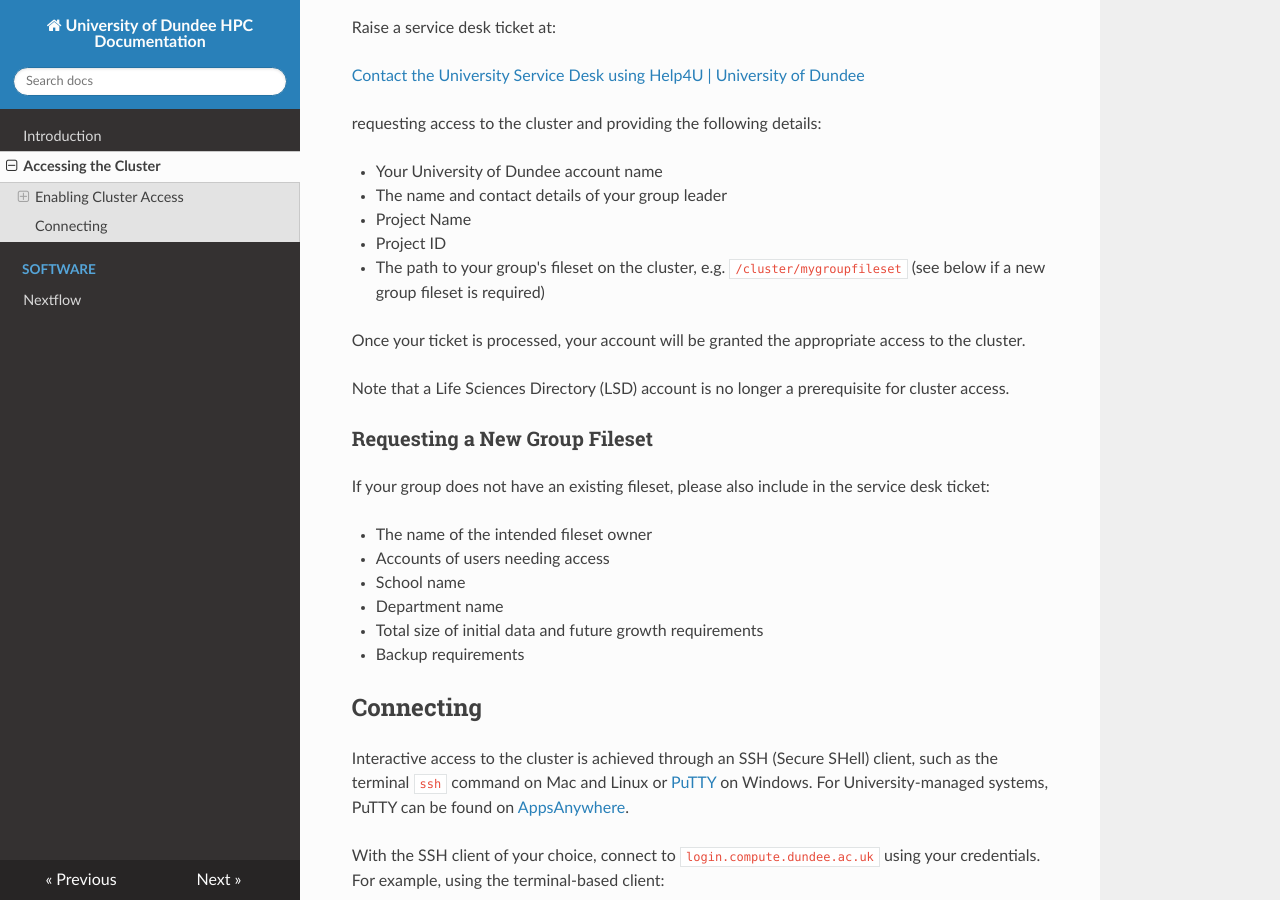
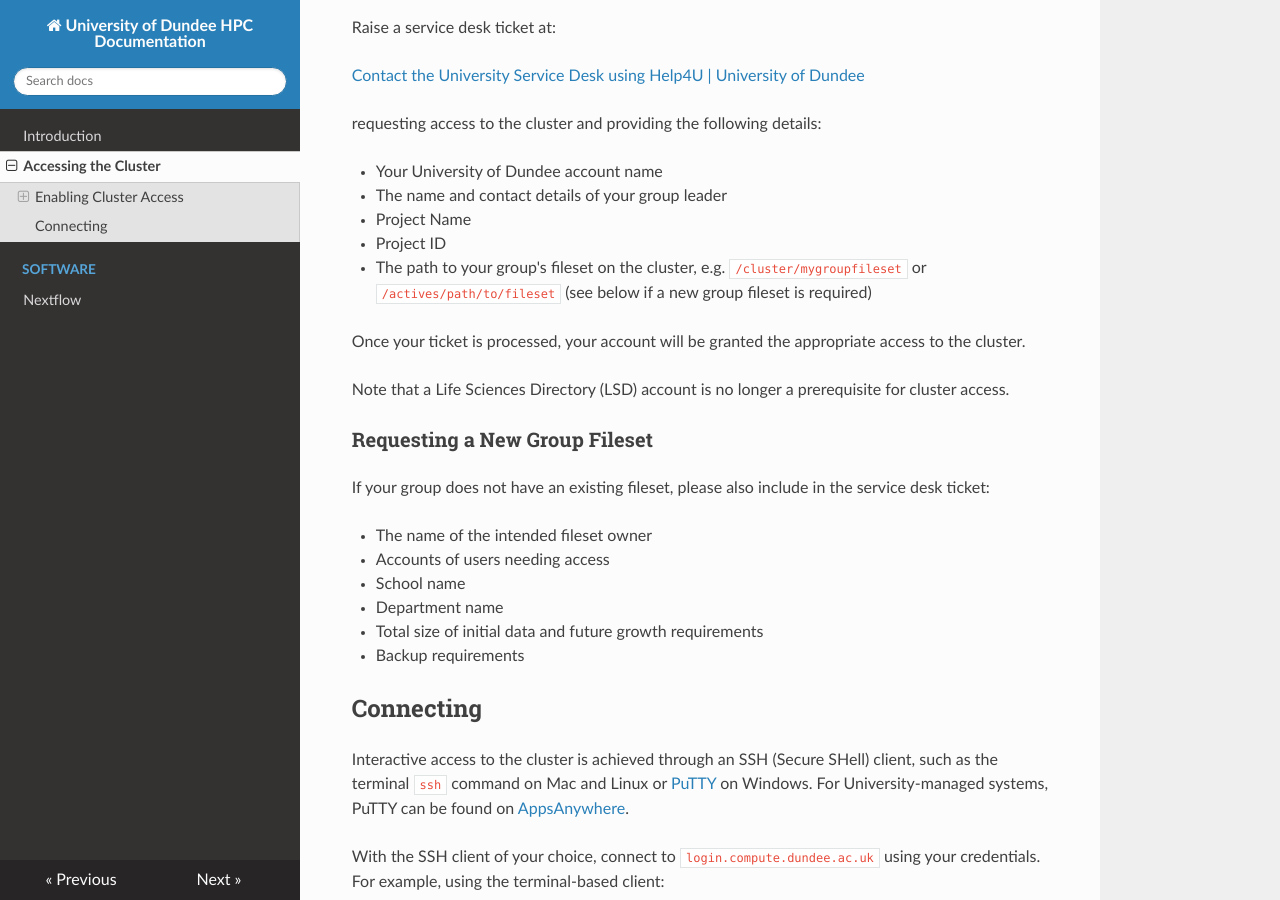
Before and after one commit to dsloanm-uodit/hpc-docs, an MkDocs documentation site: the page built from docs/access.md, in a window 1280 px wide and 900 px high, scrolled down 325 px. Built offline with MkDocs 1.6.1, drawn with Linux system fonts in a browser that asks for light colours; nearby versions of some CDN libraries.

Commit message:
Updated access instructions with example of new fileset path

```diff
--- a/docs/access.md
+++ b/docs/access.md
@@ -16,7 +16,7 @@ requesting access to the cluster and providing the following details:
   * The name and contact details of your group leader
   * Project Name
   * Project ID
-  * The path to your group's fileset on the cluster, e.g. `/cluster/mygroupfileset` (see below if a new group fileset is required)
+  * The path to your group's fileset on the cluster, e.g. `/cluster/mygroupfileset` or `/actives/path/to/fileset` (see below if a new group fileset is required)
 
 Once your ticket is processed, your account will be granted the appropriate access to the cluster.
 
```
